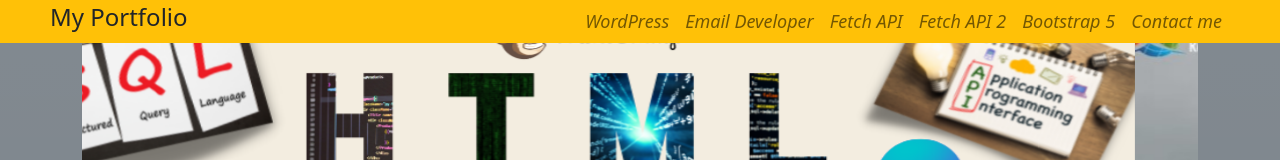
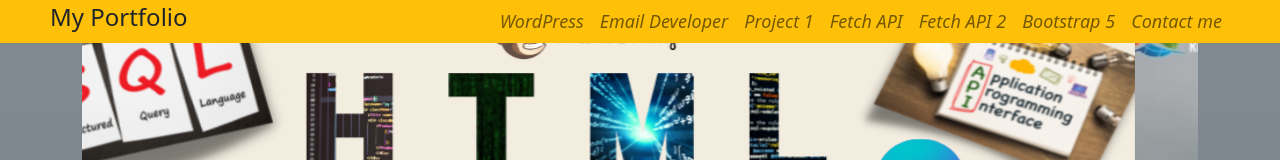
Before and after one commit to toz7/portfolio, a plain HTML site: page index.html in a window 1280 px wide. Shown: the top 160 px of the page. Drawn offline with nearby package versions, Linux system fonts and the light colour scheme; files that its build step writes are made by us from their sources.

Commit message:
Update index.html

```diff
--- a/index.html
+++ b/index.html
@@ -33,6 +33,9 @@
                         </li>
                         <li class="nav-item">
                             <a href="https://toz7.github.io/email_dev/" class="nav-link">Email Developer</a>
+                        </li>
+                        <li class="nav-item">
+                            <a href="https://toz7.github.io/meta_certification_project1/" class="nav-link">Project 1</a>
                         </li>
                         <li class="nav-item">
                             <a href="https://toz7.github.io/fetchJson/" class="nav-link">Fetch API</a>
```
